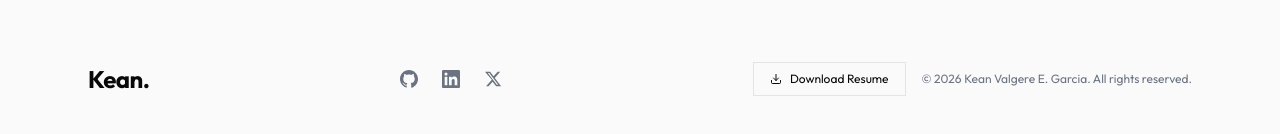
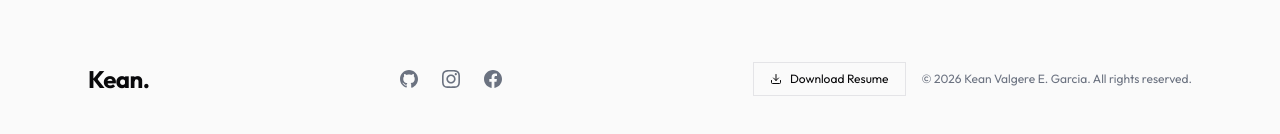
Before and after one commit to garciakean32/Kean-Portfolio, a Next.js app: page / in a window 1280 px wide. Shown: the part 4177-4311 px from the top of the page. Built offline with nearby package versions, Linux system fonts and the light colour scheme.

Commit message:
fix social links

```diff
--- a/components/sections/Footer.tsx
+++ b/components/sections/Footer.tsx
@@ -34,19 +34,19 @@ export default function Footer() {
                         >
                             <svg width="18" height="18" viewBox="0 0 24 24" fill="currentColor"><path d="M12 0C5.37 0 0 5.37 0 12c0 5.3 3.438 9.8 8.205 11.385.6.113.82-.258.82-.577 0-.285-.01-1.04-.015-2.04-3.338.724-4.042-1.61-4.042-1.61C4.422 18.07 3.633 17.7 3.633 17.7c-1.087-.744.084-.729.084-.729 1.205.084 1.838 1.236 1.838 1.236 1.07 1.835 2.809 1.305 3.495.998.108-.776.417-1.305.76-1.605-2.665-.3-5.466-1.332-5.466-5.93 0-1.31.465-2.38 1.235-3.22-.135-.303-.54-1.523.105-3.176 0 0 1.005-.322 3.3 1.23.96-.267 1.98-.399 3-.405 1.02.006 2.04.138 3 .405 2.28-1.552 3.285-1.23 3.285-1.23.645 1.653.24 2.873.12 3.176.765.84 1.23 1.91 1.23 3.22 0 4.61-2.805 5.625-5.475 5.92.42.36.81 1.096.81 2.22 0 1.606-.015 2.896-.015 3.286 0 .315.21.69.825.57C20.565 21.795 24 17.295 24 12c0-6.63-5.37-12-12-12" /></svg>
                         </a>
-                        <a href={personal.social.linkedin} target="_blank" rel="noopener noreferrer"
+                        <a href={personal.social.instagram} target="_blank" rel="noopener noreferrer"
                             className="transition-colors duration-200" style={{ color: "var(--muted)" }}
                             onMouseEnter={(e) => ((e.currentTarget as HTMLElement).style.color = "var(--fg)")}
                             onMouseLeave={(e) => ((e.currentTarget as HTMLElement).style.color = "var(--muted)")}
                         >
-                            <svg width="18" height="18" viewBox="0 0 24 24" fill="currentColor"><path d="M20.447 20.452h-3.554v-5.569c0-1.328-.027-3.037-1.852-3.037-1.853 0-2.136 1.445-2.136 2.939v5.667H9.351V9h3.414v1.561h.046c.477-.9 1.637-1.85 3.37-1.85 3.601 0 4.267 2.37 4.267 5.455v6.286zM5.337 7.433a2.062 2.062 0 01-2.063-2.065 2.064 2.064 0 112.063 2.065zm1.782 13.019H3.555V9h3.564v11.452zM22.225 0H1.771C.792 0 0 .774 0 1.729v20.542C0 23.227.792 24 1.771 24h20.451C23.2 24 24 23.227 24 22.271V1.729C24 .774 23.2 0 22.222 0h.003z" /></svg>
+                            <svg width="18" height="18" viewBox="0 0 24 24" fill="currentColor"><path d="M12 2.163c3.204 0 3.584.012 4.85.07 3.252.148 4.771 1.691 4.919 4.919.058 1.265.069 1.645.069 4.849 0 3.205-.012 3.584-.069 4.849-.149 3.225-1.664 4.771-4.919 4.919-1.266.058-1.644.07-4.85.07-3.204 0-3.584-.012-4.849-.07-3.26-.149-4.771-1.699-4.919-4.92-.058-1.265-.07-1.644-.07-4.849 0-3.204.013-3.583.07-4.849.149-3.227 1.664-4.771 4.919-4.919 1.266-.057 1.645-.069 4.849-.069zm0-2.163c-3.259 0-3.667.014-4.947.072-4.358.2-6.78 2.618-6.98 6.98-.059 1.281-.073 1.689-.073 4.948 0 3.259.014 3.668.072 4.948.2 4.358 2.618 6.78 6.98 6.98 1.281.058 1.689.072 4.948.072 3.259 0 3.668-.014 4.948-.072 4.354-.2 6.782-2.618 6.979-6.98.059-1.28.073-1.689.073-4.948 0-3.259-.014-3.667-.072-4.947-.196-4.354-2.617-6.78-6.979-6.98-1.281-.059-1.69-.073-4.949-.073zm0 5.838c-3.403 0-6.162 2.759-6.162 6.162s2.759 6.163 6.162 6.163 6.162-2.759 6.162-6.163c0-3.403-2.759-6.162-6.162-6.162zm0 10.162c-2.209 0-4-1.79-4-4 0-2.209 1.791-4 4-4s4 1.791 4 4c0 2.21-1.791 4-4 4zm6.406-11.845c-.796 0-1.441.645-1.441 1.44s.645 1.44 1.441 1.44c.795 0 1.439-.645 1.439-1.44s-.644-1.44-1.439-1.44z" /></svg>
                         </a>
-                        <a href={personal.social.twitter} target="_blank" rel="noopener noreferrer"
+                        <a href={personal.social.facebook} target="_blank" rel="noopener noreferrer"
                             className="transition-colors duration-200" style={{ color: "var(--muted)" }}
                             onMouseEnter={(e) => ((e.currentTarget as HTMLElement).style.color = "var(--fg)")}
                             onMouseLeave={(e) => ((e.currentTarget as HTMLElement).style.color = "var(--muted)")}
                         >
-                            <svg width="18" height="18" viewBox="0 0 24 24" fill="currentColor"><path d="M18.244 2.25h3.308l-7.227 8.26 8.502 11.24H16.17l-4.714-6.231-5.401 6.231H2.744l7.737-8.835L1.254 2.25H8.08l4.713 6.231zm-1.161 17.52h1.833L7.084 4.126H5.117z" /></svg>
+                            <svg width="18" height="18" viewBox="0 0 24 24" fill="currentColor"><path d="M24 12.073c0-6.627-5.373-12-12-12s-12 5.373-12 12c0 5.99 4.388 10.954 10.125 11.854v-8.385H7.078v-3.47h3.047V9.43c0-3.007 1.792-4.669 4.533-4.669 1.312 0 2.686.235 2.686.235v2.953H15.83c-1.491 0-1.956.925-1.956 1.874v2.25h3.328l-.532 3.47h-2.796v8.385C19.612 23.027 24 18.062 24 12.073z" /></svg>
                         </a>
                     </div>
 
--- a/lib/data.ts
+++ b/lib/data.ts
@@ -9,9 +9,9 @@ export const personal = {
     location: "Cagayan de Oro City, PH",
     resumeUrl: "/resume.pdf",
     social: {
-        github: "https://github.com/garciakean32",
-        instagram: "https://linkedin.com/in/yourusername",
-        facebook: "https://twitter.com/yourusername",
+        github: "",
+        instagram: "",
+        facebook: "",
     },
 };
 
```
